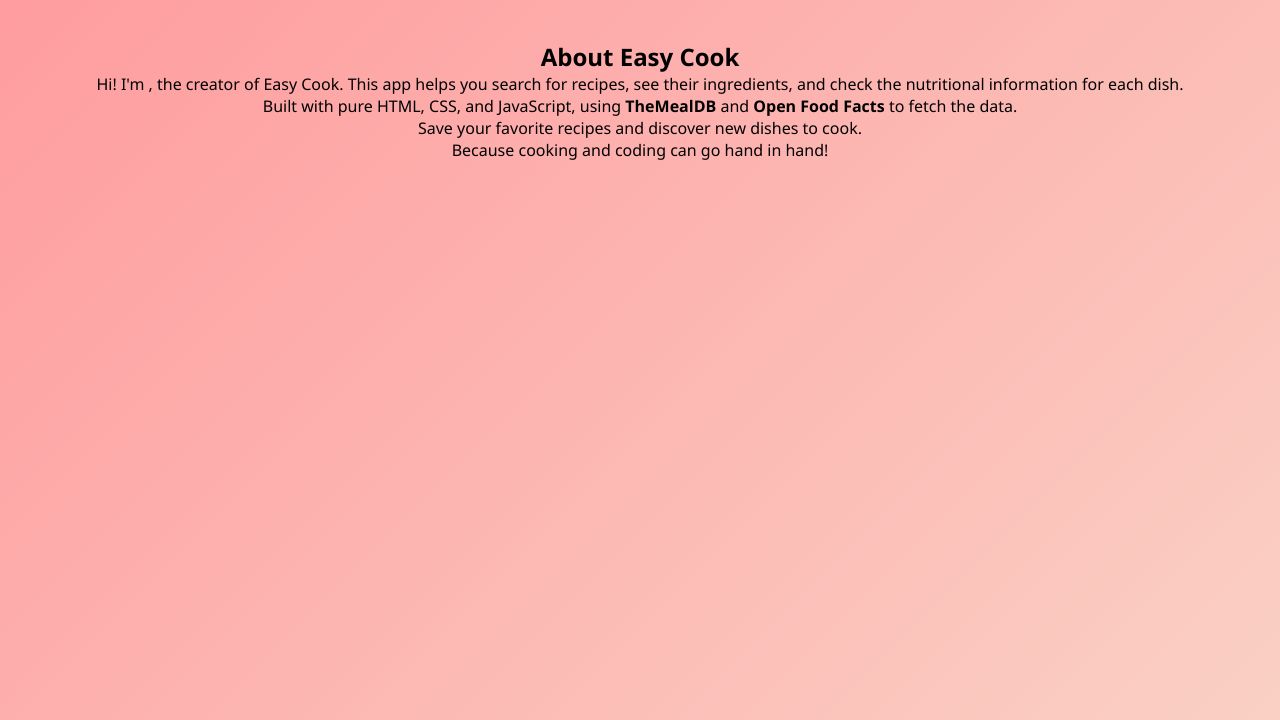
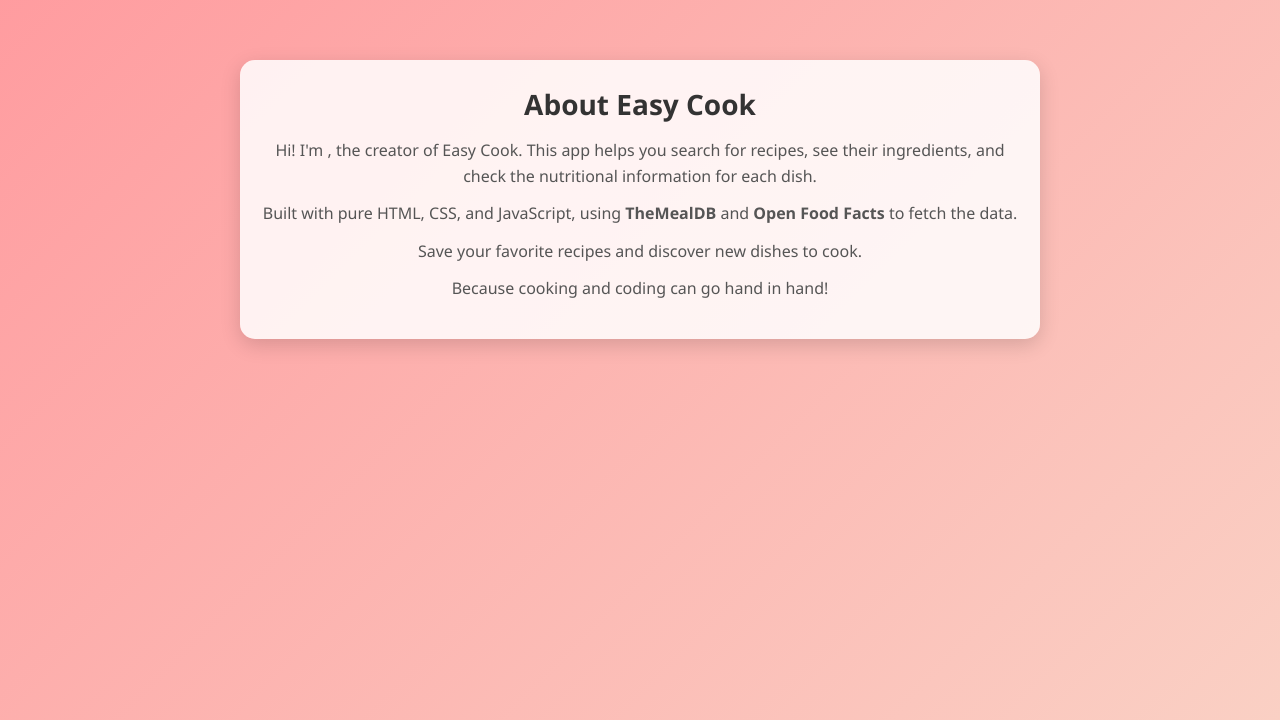
Before and after one commit to Guevarachirino/easycookapp, a plain HTML site: page about.html in a window 1280 px wide. Shown: the part 80-800 px from the top of the page. Drawn offline with Linux system fonts and the light colour scheme.

Commit message:
new about css

```diff
--- a/css/styles.css
+++ b/css/styles.css
@@ -1,4 +1,3 @@
-
 * {
   margin: 0;
   padding: 0;
@@ -48,7 +47,8 @@ body {
 
 /* Hamburger icon */
 .hamburger {
-  display: none; /* oculto en desktop */
+  display: none;
+  /* oculto en desktop */
   flex-direction: column;
   cursor: pointer;
   gap: 4px;
@@ -226,6 +226,33 @@ main h1 {
   }
 }
 
+/*about*/
+#about {
+  margin-top: 60px;
+  padding: 25px 20px;
+  background: rgba(255, 255, 255, 0.85);
+  border-radius: 15px;
+  box-shadow: 0 6px 20px rgba(0, 0, 0, 0.15);
+  max-width: 800px;
+  margin-left: auto;
+  margin-right: auto;
+  text-align: center;
+}
+
+#about h2 {
+  font-size: 28px;
+  margin-bottom: 15px;
+  color: #333;
+}
+
+#about p {
+  font-size: 16px;
+  margin-bottom: 12px;
+  line-height: 1.6;
+  color: #555;
+}
+
+
 
 @media (max-width: 768px) {
 
@@ -246,7 +273,7 @@ main h1 {
     position: absolute;
     top: 60px;
     right: 0;
-    background: rgba(0,0,0,0.9);
+    background: rgba(0, 0, 0, 0.9);
     width: 150px;
     padding: 15px;
     gap: 10px;
@@ -255,6 +282,7 @@ main h1 {
   }
 
   .menu.active {
-    display: flex; /* mostrar */
+    display: flex;
+    /* mostrar */
   }
 }
```
